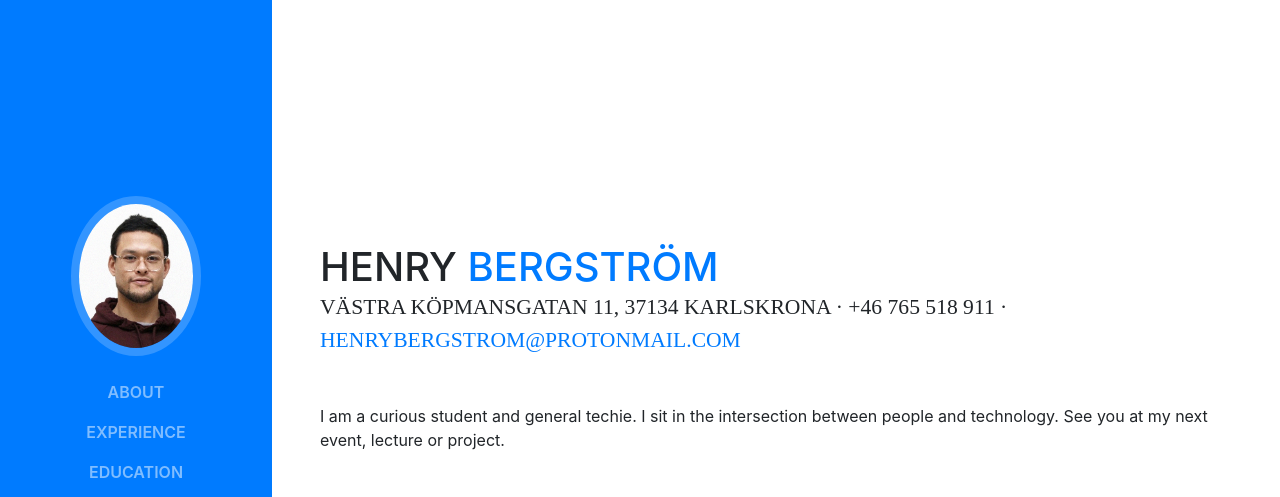
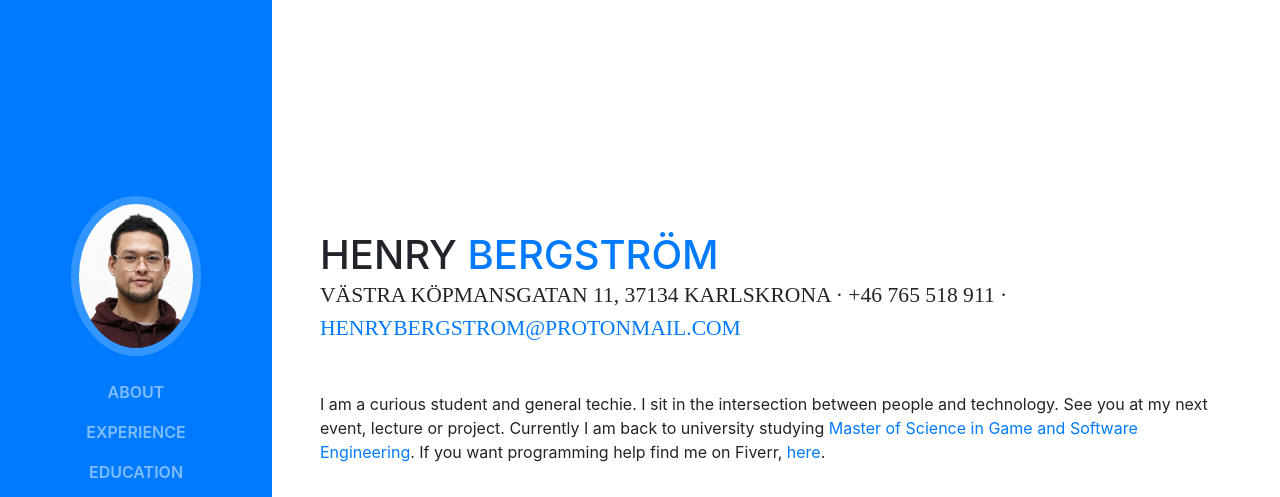
Before and after one commit to frozenbanana/frozenbanana.github.io, a website with bundled scripts: page index.html in a window 1280 px wide. Shown: the top 497 px of the page. Built offline with nearby package versions, Linux system fonts and the light colour scheme; a web font is replaced by a local one.

Commit message:
Update index.html
Updated

```diff
--- a/index.html
+++ b/index.html
@@ -119,7 +119,8 @@
           <p class="mb-5">
             I am a curious student and general techie. I sit in the intersection
             between people and technology. See you at my next event, lecture or
-            project.
+            project. Currently I am back to university studying <a href="http://edu.bth.se/utbildning/utb_program.asp?lang=en&PtKod=PAACI15h">
+            Master of Science in Game and Software Engineering</a>. If you want programming help find me on Fiverr, <a href="https://www.fiverr.com/share/WW5Xd">here</a>.
           </p>
           <ul class="list-inline list-social-icons mb-0">
             <li class="list-inline-item">
```
